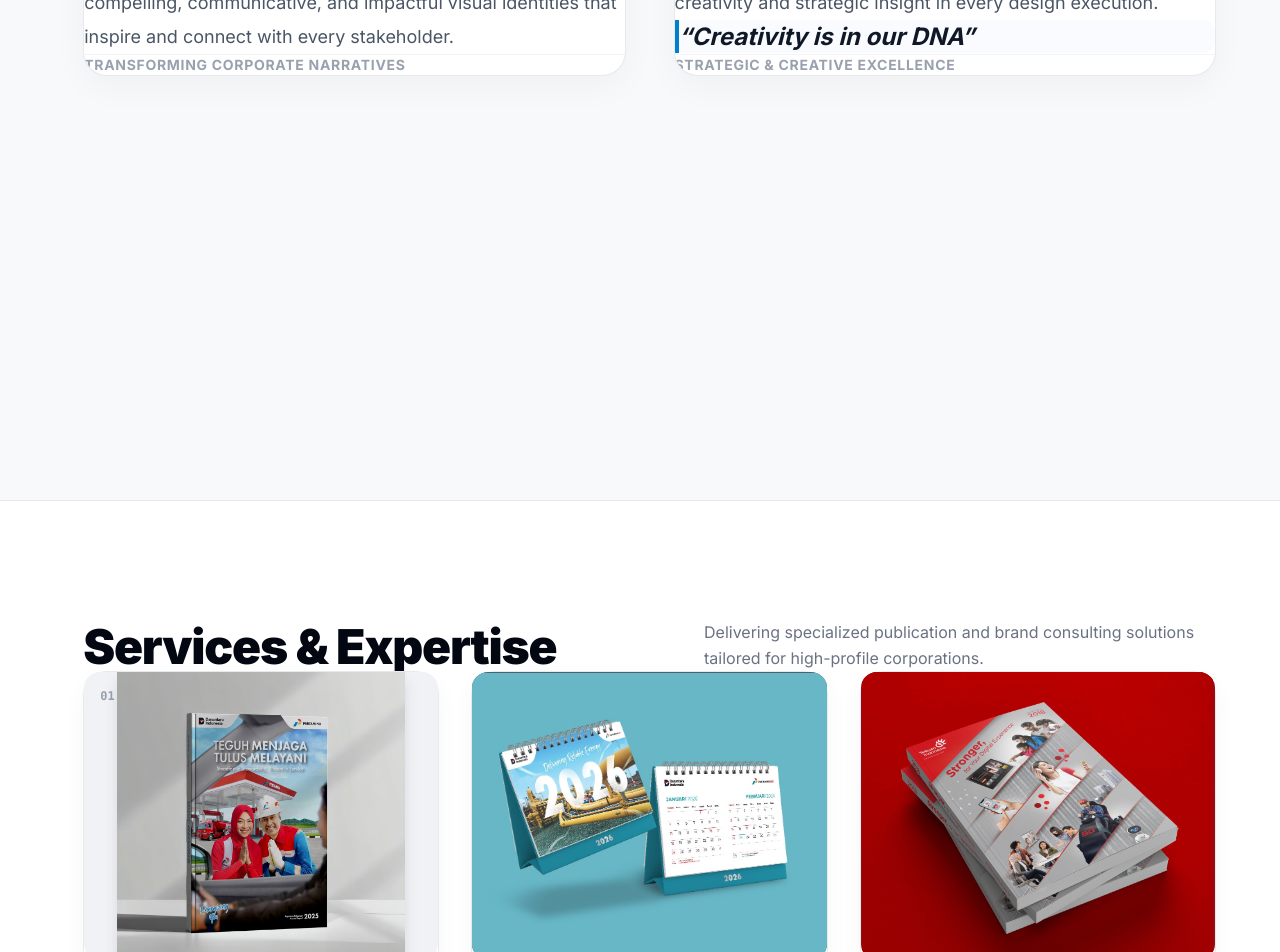
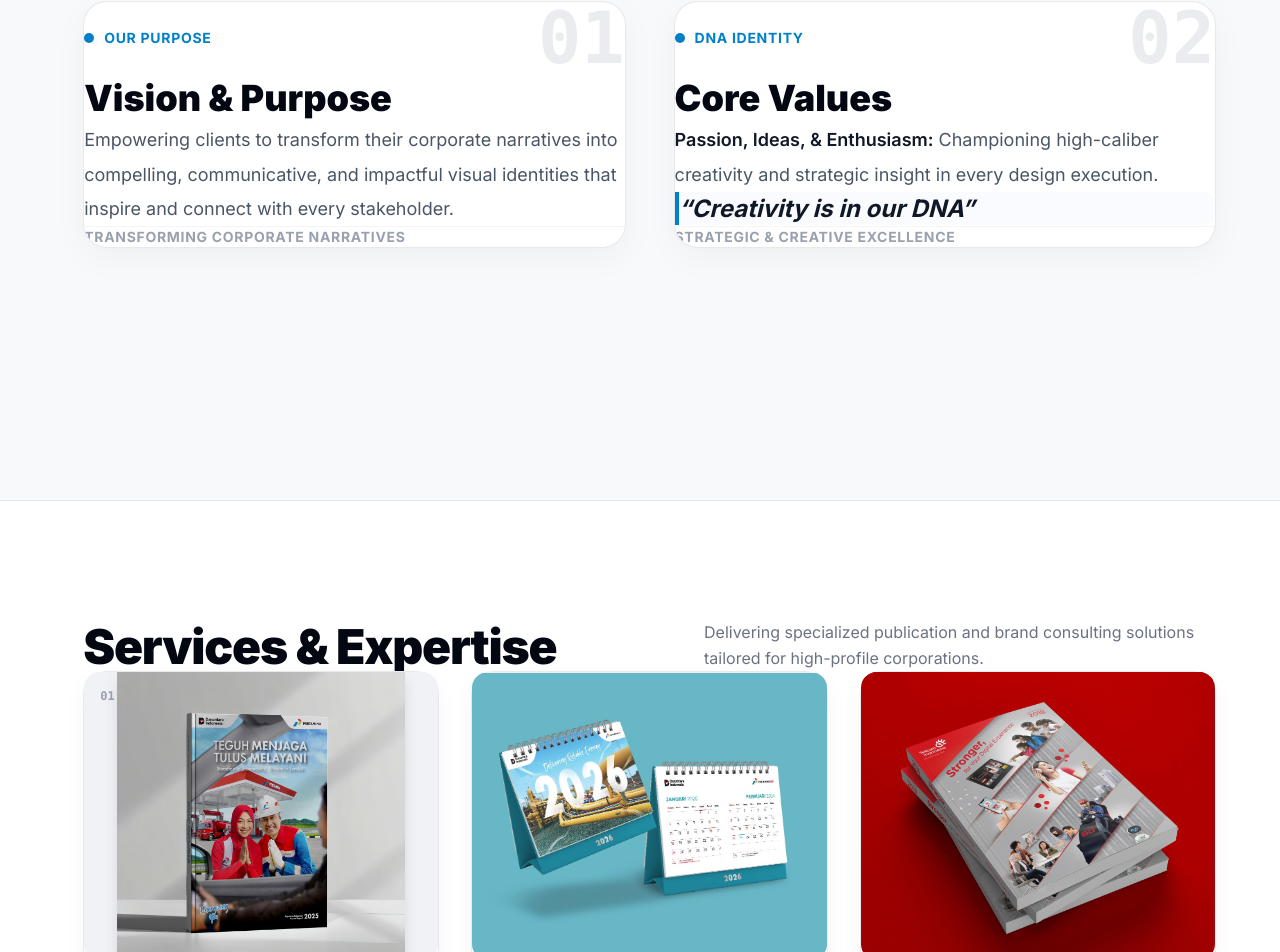
Before and after one commit to SamJinWoo99/DNA-Company-Profile, a Next.js app: page /about in a window 1280 px wide. Shown: the part 1100-2052 px from the top of the page. Built offline with nearby package versions, Linux system fonts and the light colour scheme.

Commit message:
Center card 2 photo and refine vision section vertical spacing

```diff
--- a/app/components/AboutHeroMeta.tsx
+++ b/app/components/AboutHeroMeta.tsx
@@ -184,10 +184,10 @@ export default function AboutHeroMeta() {
         {/* VISI & MISI (Slide 2: Layar Penuh Mandiri - Jauh dari Services)         */}
         {/* ----------------------------------------------------------------------- */}
         <section
-          className="w-full min-h-screen bg-[#f8f9fa] border-t border-gray-200 flex flex-col justify-start"
+          className="w-full min-h-screen bg-[#f8f9fa] border-t border-gray-200 flex flex-col justify-center"
           style={{
-            paddingTop: "clamp(5rem, 9vh, 8rem)",
-            paddingBottom: "clamp(6rem, 11vh, 9rem)",
+            paddingTop: "clamp(6rem, 12vh, 10rem)",
+            paddingBottom: "clamp(6rem, 12vh, 10rem)",
             paddingLeft: "clamp(2.5rem, 6.5vw, 6.5rem)",
             paddingRight: "clamp(2.5rem, 5vw, 4.5rem)",
           }}
@@ -201,7 +201,7 @@ export default function AboutHeroMeta() {
             </div>
 
             {/* 2 Kolom Visi & Misi Persis Foto 1 */}
-            <div className="grid grid-cols-1 lg:grid-cols-2 gap-8 lg:gap-12 items-stretch">
+            <div className="grid grid-cols-1 lg:grid-cols-2 gap-8 lg:gap-12 items-stretch mt-4">
 
               {/* Box 1: Vision & Purpose */}
               <div className="bg-white rounded-3xl p-10 sm:p-14 border border-gray-200/90 shadow-[0_10px_35px_rgba(0,0,0,0.04)] hover:shadow-[0_15px_40px_rgba(0,0,0,0.08)] transition-all flex flex-col justify-between relative overflow-hidden group">
@@ -221,7 +221,7 @@ export default function AboutHeroMeta() {
                     {t("about.v_vision_title")}
                   </h3>
 
-                  <p className="text-gray-600 text-base sm:text-lg font-normal leading-[1.9] tracking-normal mb-8 text-justify sm:text-left">
+                  <p className="text-gray-600 text-base sm:text-lg font-normal leading-[1.9] tracking-normal mb-8">
                     {t("about.v_vision_desc")}
                   </p>
                 </div>
@@ -251,7 +251,7 @@ export default function AboutHeroMeta() {
                     {t("about.v_core_title")}
                   </h3>
 
-                  <p className="text-gray-600 text-base sm:text-lg font-normal leading-[1.9] tracking-normal mb-6 text-justify sm:text-left">
+                  <p className="text-gray-600 text-base sm:text-lg font-normal leading-[1.9] tracking-normal mb-6">
                     <strong className="text-gray-900 font-semibold">{t("about.v_core_desc_prefix")}</strong>{" "}
                     {t("about.v_core_desc")}
                   </p>
@@ -338,14 +338,14 @@ export default function AboutHeroMeta() {
               <div className="bg-white rounded-3xl p-6 sm:p-7 border border-gray-200/90 shadow-[0_8px_25px_rgba(0,0,0,0.04)] hover:shadow-[0_15px_35px_rgba(0,0,0,0.08)] transition-all flex flex-col justify-between group">
                 <div>
                   {/* Foto Mockup Box */}
-                  <div className="relative w-full h-64 sm:h-72 rounded-2xl bg-[#4b6572] p-6 flex items-center justify-center overflow-hidden mb-6">
-                    <span className="absolute top-4 left-4 text-xs font-mono font-bold text-white/70">
+                  <div className="relative w-full h-64 sm:h-72 rounded-2xl bg-[#f0f2f5] p-6 flex items-center justify-center overflow-hidden mb-6">
+                    <span className="absolute top-4 left-4 text-xs font-mono font-bold text-gray-400">
                       02
                     </span>
                     <img
                       src="/about-service-calendar.png"
                       alt="Calendar Design"
-                      className="max-h-full max-w-full object-contain drop-shadow-xl group-hover:scale-105 transition-transform duration-500"
+                      className="max-h-full max-w-full object-contain drop-shadow-xl group-hover:scale-105 transition-transform duration-500 mx-auto"
                     />
                   </div>
 
```
